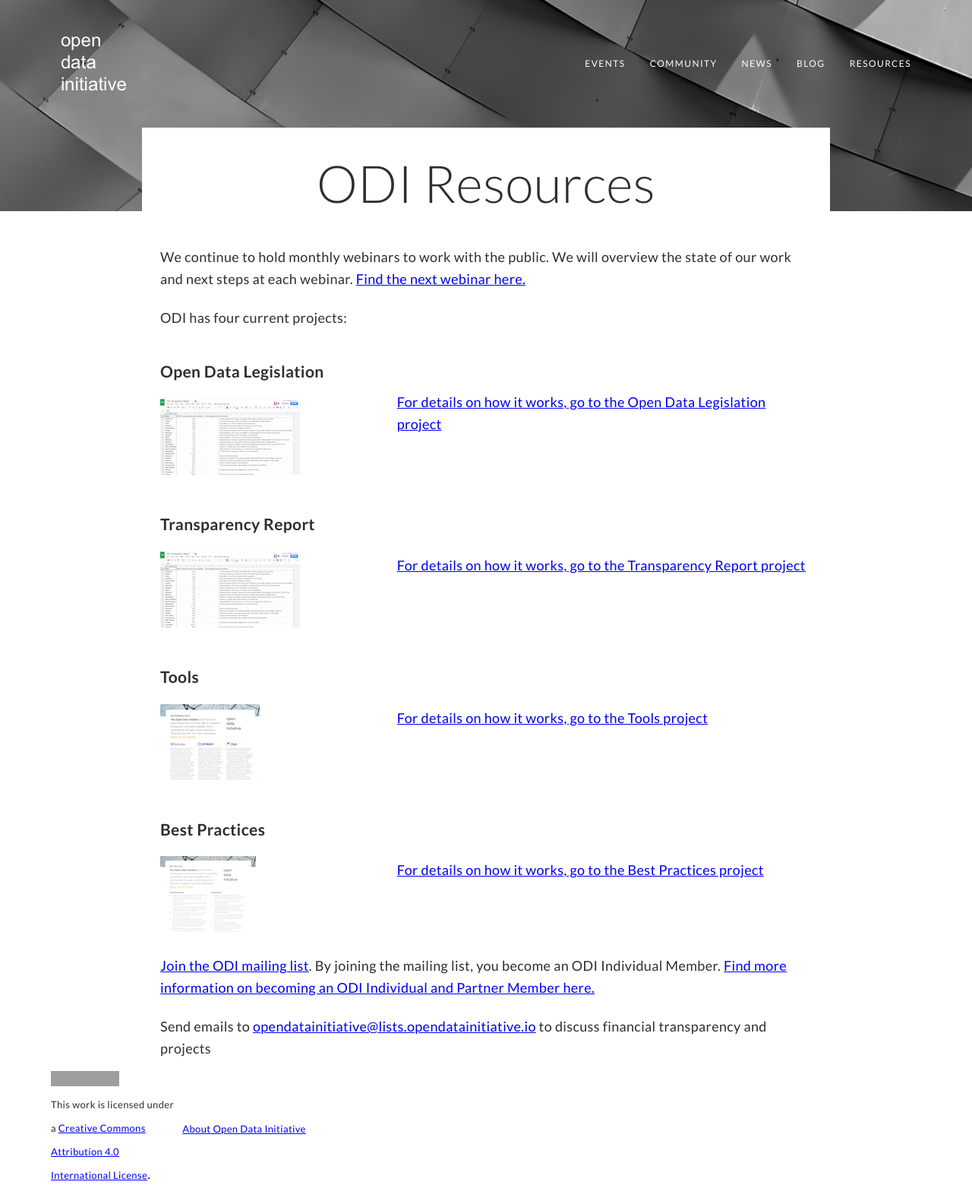
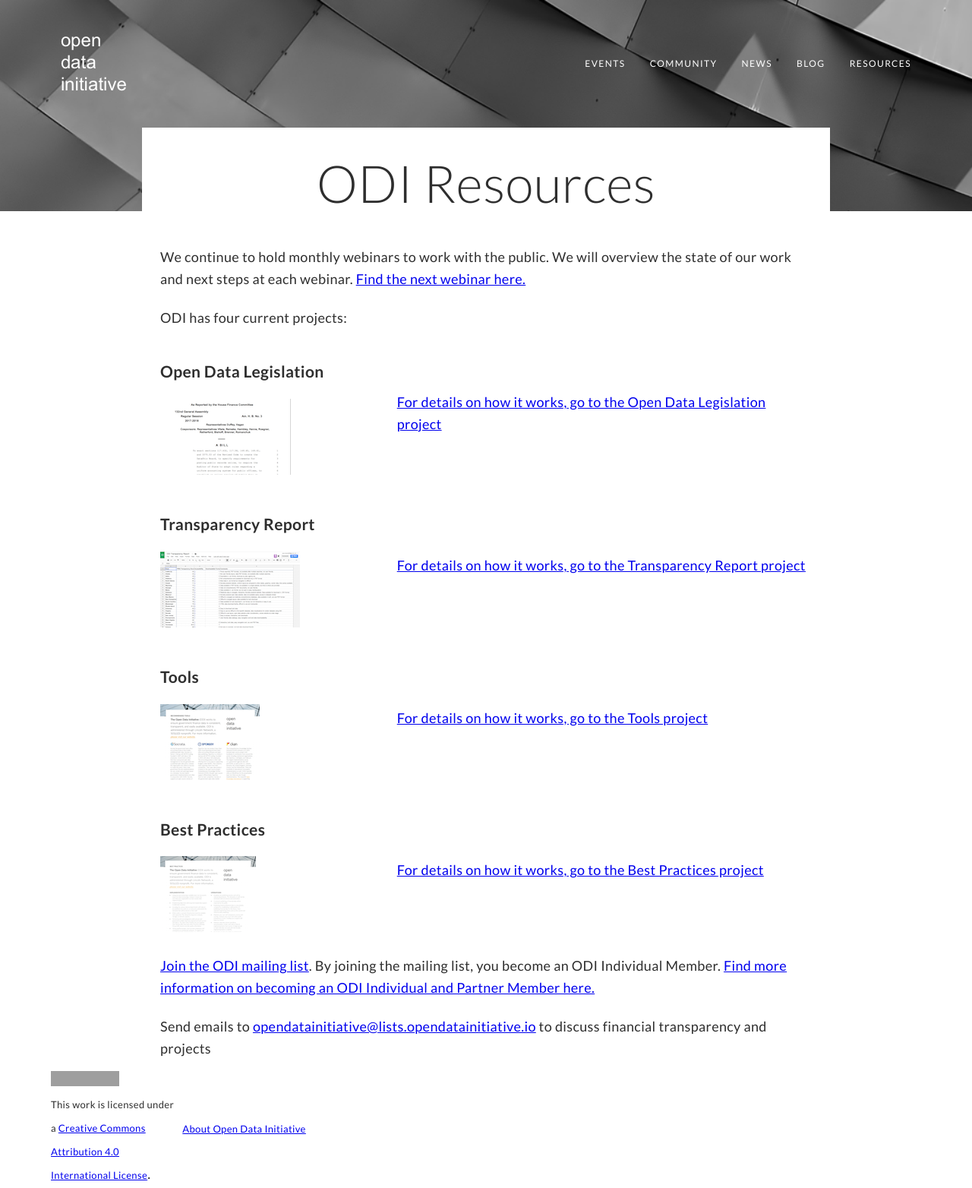
Before and after one commit to opendatainitiative/opendatainitiative.github.io, a Jekyll site: the page built from resources.md, in a window 1280 px wide. Shown: the whole page at 76% size. Built offline with Jekyll 4.4.1, drawn with Linux system fonts in a browser that asks for light colours; grey boxes are pictures that could not be loaded.

Commit message:
correct img source

```diff
--- a/resources.md
+++ b/resources.md
@@ -18,7 +18,7 @@ title: Resources
     <tr>
       <td>
         <h3>Open Data Legislation</h3>
-        <a href="/legislation"><img src="/assets/img/transparency_report_icon.png" alt="ODI Open Data Legislation"></a>
+        <a href="/legislation"><img src="/assets/img/legislation-icon.png" alt="ODI Open Data Legislation"></a>
       </td>
       <td><a href="https://github.com/opendatainitiative/opendatainitiative.github.io/wiki/Open-Data-Legislation-Project">For details on how it works, go to the Open Data Legislation project</a>
       </td>
```
